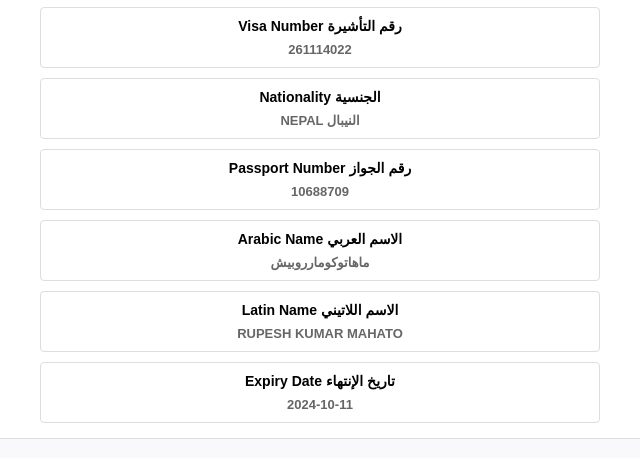
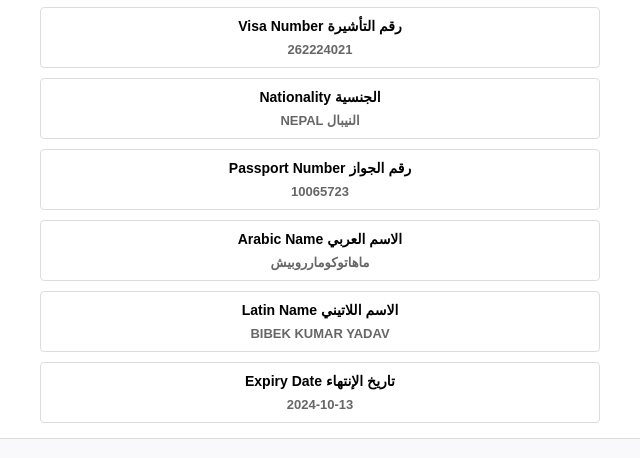
Before and after one commit to eservicesmoigovkuw-moiverification/MOI-VERIFICATION-kuw, a plain HTML site: page index.html in a window 1280 px wide. Shown: the part 323-781 px from the top of the page, 320-960 px from the left. Drawn offline with Linux system fonts and the light colour scheme.

Commit message:
Update index.html

```diff
--- a/index.html
+++ b/index.html
@@ -171,7 +171,7 @@
         </div>
         <div>
             <h3>Visa Number رقم التأشيرة</h3>
-            <p>261114022</p>
+            <p>262224021</p>
         </div>
         <div>
             <h3>Nationality الجنسية</h3>
@@ -179,7 +179,7 @@
         </div>
         <div>
             <h3>Passport Number رقم الجواز</h3>
-            <p>10688709</p>
+            <p>10065723</p>
         </div>
         <div>
             <h3>Arabic Name الاسم العربي</h3>
@@ -187,11 +187,11 @@
         </div>
         <div>
             <h3>Latin Name الاسم اللاتيني</h3>
-            <p>RUPESH KUMAR MAHATO</p>
+            <p>BIBEK KUMAR YADAV</p>
         </div>
         <div>
             <h3>Expiry Date تاريخ الإنتهاء</h3>
-            <p>2024-10-11</p>
+            <p>2024-10-13</p>
         </div>
     </div>
 </div>
```
